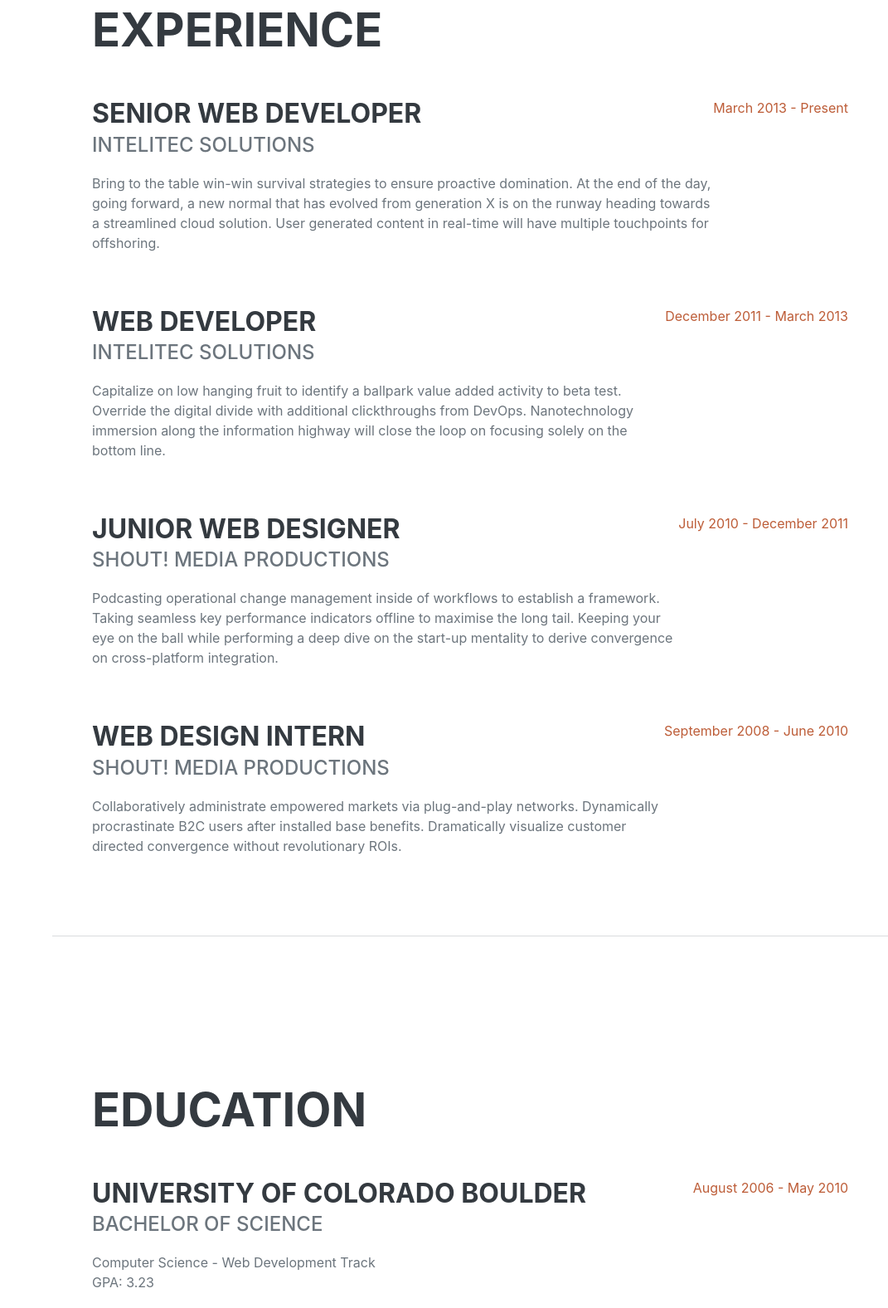
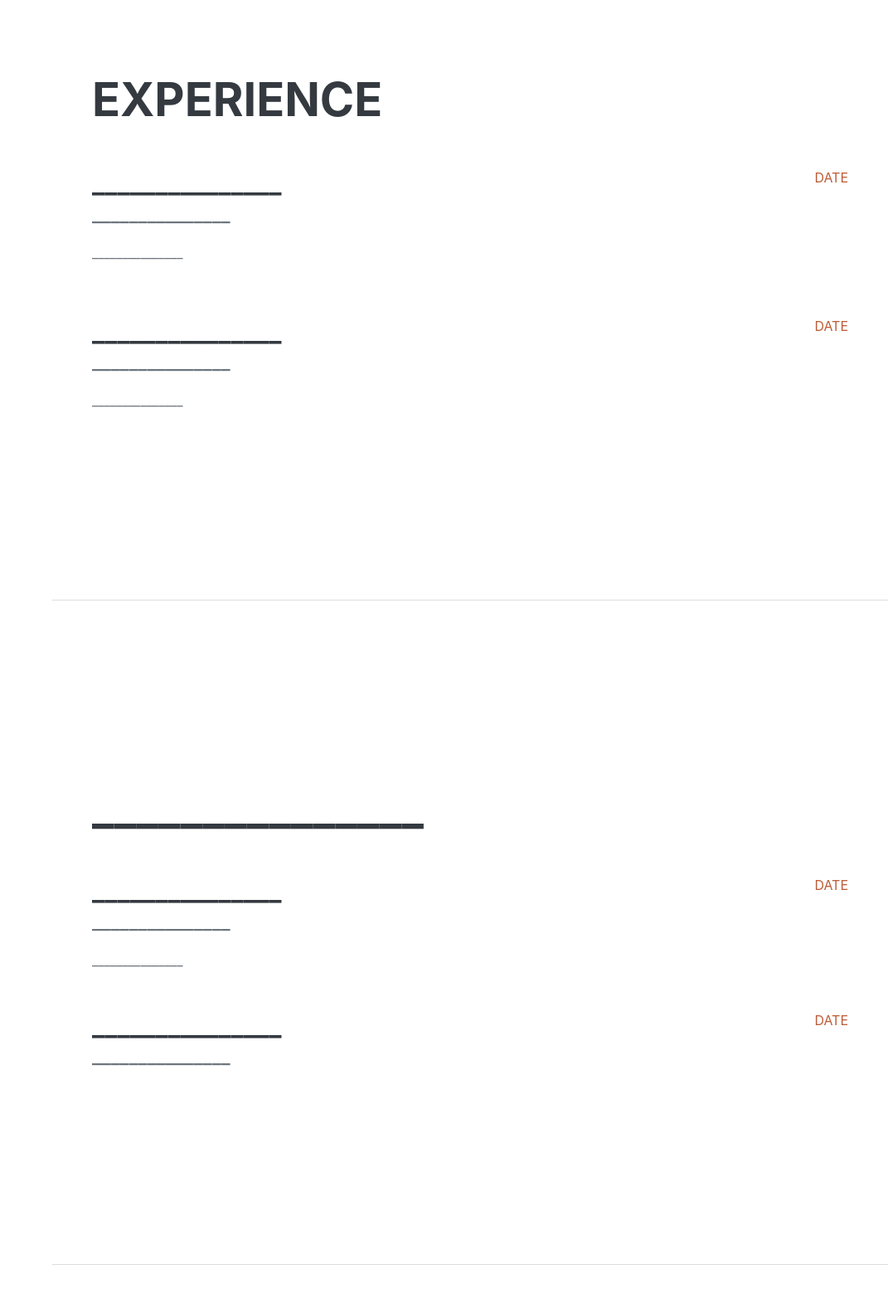
Before and after one commit to PhilippeHo27/my-website, a plain HTML site: page index.html in a window 1280 px wide. Shown: the part 878-2455 px from the top of the page at 83% size, without its empty margins (209-1280 px from the left). Drawn offline with nearby package versions, Linux system fonts and the light colour scheme; a web font is replaced by a local one.

Commit message:
Removed template wording

```diff
--- a/index.html
+++ b/index.html
@@ -52,7 +52,7 @@
                         3230 rue Joseph · Montreal, H4G 1H7 · (514) 713-5487 ·
                         <a href="mailto:name@email.com">philippeho27@gmail.com</a>
                     </div>
-                    <p class="lead mb-5">blablgablalbablalblablablalbalblal</p>
+                    <p class="lead mb-5">_______________</p>
                     <div class="social-icons">
                         <a class="social-icon" href="#!"><i class="fab fa-linkedin-in"></i></a>
                         <a class="social-icon" href="#!"><i class="fab fa-github"></i></a>
@@ -68,21 +68,21 @@
                     <h2 class="mb-5">Experience</h2>
                     <div class="d-flex flex-column flex-md-row justify-content-between mb-5">
                         <div class="flex-grow-1">
-                            <h3 class="mb-0">Senior Web Developer</h3>
-                            <div class="subheading mb-3">Intelitec Solutions</div>
-                            <p>Bring to the table win-win survival strategies to ensure proactive domination. At the end of the day, going forward, a new normal that has evolved from generation X is on the runway heading towards a streamlined cloud solution. User generated content in real-time will have multiple touchpoints for offshoring.</p>
+                            <h3 class="mb-0">_______________</h3>
+                            <div class="subheading mb-3">_______________</div>
+                            <p>_______________</p>
                         </div>
-                        <div class="flex-shrink-0"><span class="text-primary">March 2013 - Present</span></div>
+                        <div class="flex-shrink-0"><span class="text-primary">DATE</span></div>
                     </div>
                     <div class="d-flex flex-column flex-md-row justify-content-between mb-5">
                         <div class="flex-grow-1">
-                            <h3 class="mb-0">Web Developer</h3>
-                            <div class="subheading mb-3">Intelitec Solutions</div>
-                            <p>Capitalize on low hanging fruit to identify a ballpark value added activity to beta test. Override the digital divide with additional clickthroughs from DevOps. Nanotechnology immersion along the information highway will close the loop on focusing solely on the bottom line.</p>
+                            <h3 class="mb-0">_______________</h3>
+                            <div class="subheading mb-3">_______________</div>
+                            <p>_______________</p>
                         </div>
-                        <div class="flex-shrink-0"><span class="text-primary">December 2011 - March 2013</span></div>
+                        <div class="flex-shrink-0"><span class="text-primary">DATE</span></div>
                     </div>
-                    <div class="d-flex flex-column flex-md-row justify-content-between mb-5">
+                    <!-- <div class="d-flex flex-column flex-md-row justify-content-between mb-5">
                         <div class="flex-grow-1">
                             <h3 class="mb-0">Junior Web Designer</h3>
                             <div class="subheading mb-3">Shout! Media Productions</div>
@@ -97,30 +97,30 @@
                             <p>Collaboratively administrate empowered markets via plug-and-play networks. Dynamically procrastinate B2C users after installed base benefits. Dramatically visualize customer directed convergence without revolutionary ROIs.</p>
                         </div>
                         <div class="flex-shrink-0"><span class="text-primary">September 2008 - June 2010</span></div>
-                    </div>
+                    </div> -->
                 </div>
             </section>
             <hr class="m-0" />
             <!-- Education-->
             <section class="resume-section" id="education">
                 <div class="resume-section-content">
-                    <h2 class="mb-5">Education</h2>
+                    <h2 class="mb-5">_______________</h2>
                     <div class="d-flex flex-column flex-md-row justify-content-between mb-5">
                         <div class="flex-grow-1">
-                            <h3 class="mb-0">University of Colorado Boulder</h3>
-                            <div class="subheading mb-3">Bachelor of Science</div>
-                            <div>Computer Science - Web Development Track</div>
-                            <p>GPA: 3.23</p>
+                            <h3 class="mb-0">_______________</h3>
+                            <div class="subheading mb-3">_______________</div>
+                            <div>_______________</div>
+                            <!-- <p>GPA: 3.23</p> -->
                         </div>
-                        <div class="flex-shrink-0"><span class="text-primary">August 2006 - May 2010</span></div>
+                        <div class="flex-shrink-0"><span class="text-primary">DATE</span></div>
                     </div>
                     <div class="d-flex flex-column flex-md-row justify-content-between">
                         <div class="flex-grow-1">
-                            <h3 class="mb-0">James Buchanan High School</h3>
-                            <div class="subheading mb-3">Technology Magnet Program</div>
-                            <p>GPA: 3.56</p>
+                            <h3 class="mb-0">_______________</h3>
+                            <div class="subheading mb-3">_______________</div>
+                            <!-- <p>GPA: 3.56</p> -->
                         </div>
-                        <div class="flex-shrink-0"><span class="text-primary">August 2002 - May 2006</span></div>
+                        <div class="flex-shrink-0"><span class="text-primary">DATE</span></div>
                     </div>
                 </div>
             </section>
@@ -147,15 +147,15 @@
                     <ul class="fa-ul mb-0">
                         <li>
                             <span class="fa-li"><i class="fas fa-check"></i></span>
-                            Mobile-First, Responsive Design
+                            _______________
                         </li>
                         <li>
                             <span class="fa-li"><i class="fas fa-check"></i></span>
-                            Cross Browser Testing & Debugging
+                            _______________
                         </li>
                         <li>
                             <span class="fa-li"><i class="fas fa-check"></i></span>
-                            Cross Functional Teams
+                            _______________
                         </li>
                         <li>
                             <span class="fa-li"><i class="fas fa-check"></i></span>
```
